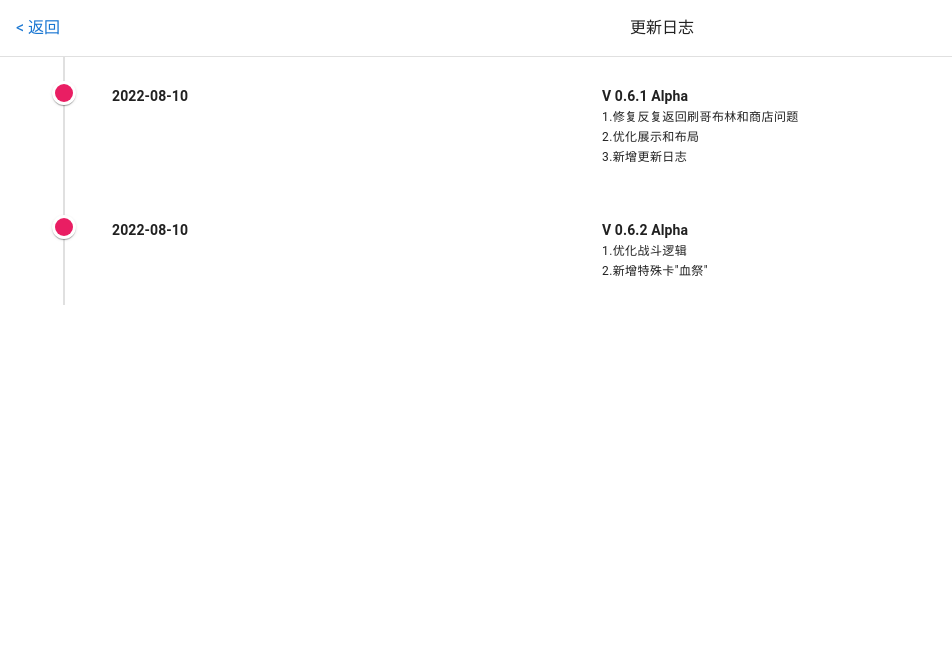
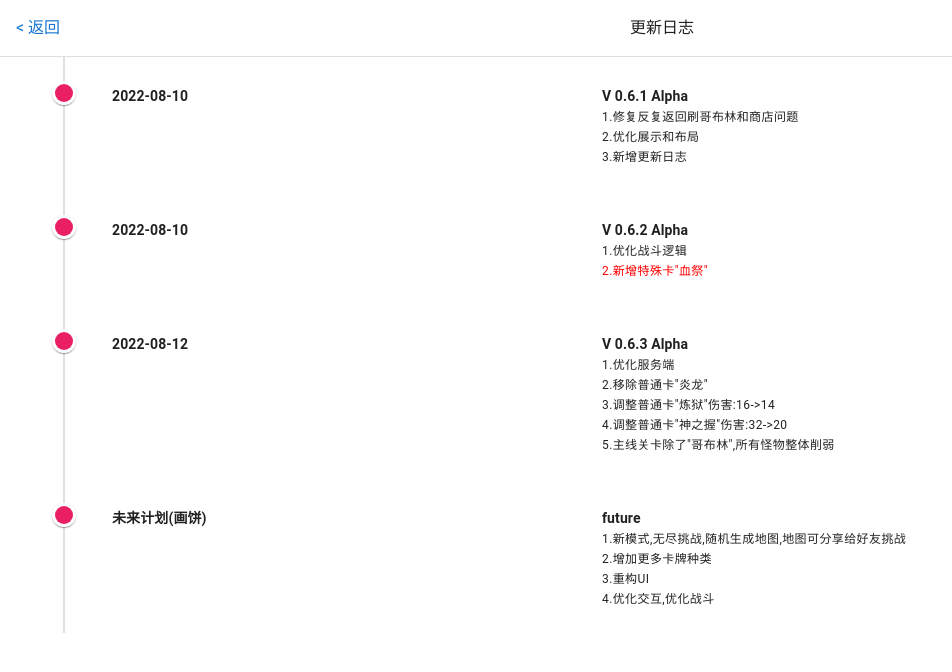
Before and after one commit to YansHJ/oneGame, a Vue app: page /#/update in a window 1280 px wide. Shown: the top 672 px of the page, without its empty margins (0-952 px from the left). Built offline with nearby package versions, Linux system fonts and the light colour scheme.

Commit message:
更新日志

```diff
--- a/src/components/StartPage.vue
+++ b/src/components/StartPage.vue
@@ -9,7 +9,7 @@
     <div class="startPage" v-show="startPageShow">
     <div class="gameName">
       <span style="font-size: 30px">《One Game》</span>
-      <span style="font-size: 14px">V 0.6.1 Alpha测试版</span>
+      <span style="font-size: 14px">V 0.6.3 Alpha测试版</span>
     </div>
     <div class="startButton">
       <v-btn
--- a/src/components/UpdateInfo.vue
+++ b/src/components/UpdateInfo.vue
@@ -54,7 +54,7 @@
                 <div class="text-caption">
                   1.优化战斗逻辑
                 </div>
-                <div class="text-caption">
+                <div class="text-caption" style="color: red">
                   2.新增特殊卡"血祭"
                 </div>
               </v-col>
@@ -62,6 +62,76 @@
           </v-timeline-item>
 
         </v-timeline>
+        <!--V 0.6.3-->
+        <v-timeline
+          align-top
+          dense
+        >
+          <v-timeline-item
+            color="pink"
+            small
+          >
+            <v-row class="pt-1">
+              <v-col cols="5">
+                <strong>2022-08-12</strong>
+              </v-col>
+              <v-col>
+                <strong>V 0.6.3 Alpha</strong>
+                <div class="text-caption">
+                  1.优化服务端
+                </div>
+                <div class="text-caption">
+                  2.移除普通卡"炎龙"
+                </div>
+                <div class="text-caption">
+                  3.调整普通卡"炼狱"伤害:16->14
+                </div>
+                <div class="text-caption">
+                  4.调整普通卡"神之握"伤害:32->20
+                </div>
+                <div class="text-caption">
+                  5.主线关卡除了"哥布林",所有怪物整体削弱
+                </div>
+              </v-col>
+            </v-row>
+          </v-timeline-item>
+
+        </v-timeline>
+
+
+        <!--未来-->
+        <v-timeline
+          align-top
+          dense
+        >
+          <v-timeline-item
+            color="pink"
+            small
+          >
+            <v-row class="pt-1">
+              <v-col cols="5">
+                <strong>未来计划(画饼)</strong>
+              </v-col>
+              <v-col>
+                <strong>future</strong>
+                <div class="text-caption">
+                  1.新模式,无尽挑战,随机生成地图,地图可分享给好友挑战
+                </div>
+                <div class="text-caption">
+                  2.增加更多卡牌种类
+                </div>
+                <div class="text-caption">
+                  3.重构UI
+                </div>
+                <div class="text-caption">
+                  4.优化交互,优化战斗
+                </div>
+              </v-col>
+            </v-row>
+          </v-timeline-item>
+
+        </v-timeline>
+
       </v-card-text>
     </div>
   </div>
@@ -81,5 +151,13 @@ export default {
 </script>
 
 <style scoped>
-
+.mainPage {
+  width: 100%;
+  height: 80%;
+}
+.timeline {
+  width: 100%;
+  height: 100%;
+  overflow: auto;
+}
 </style>
```
